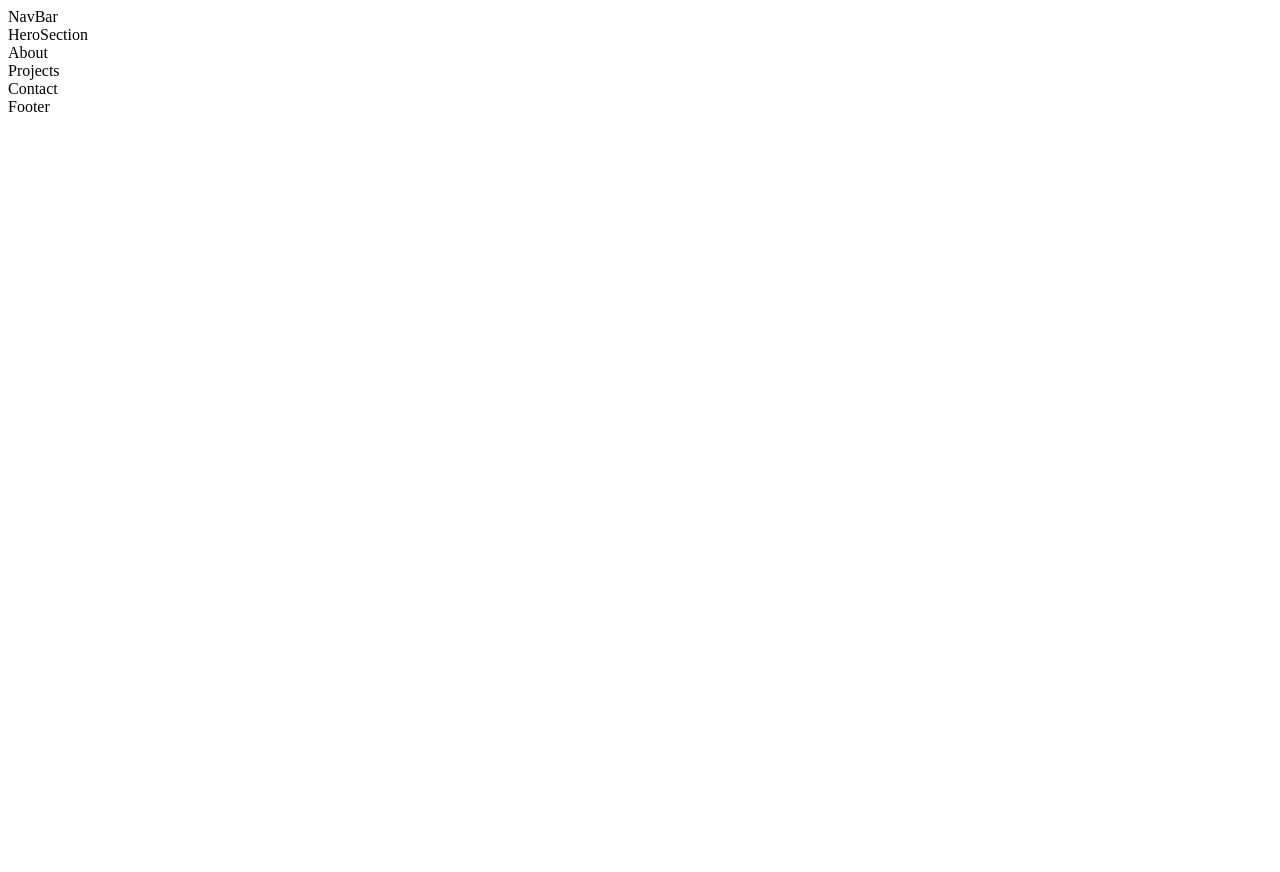
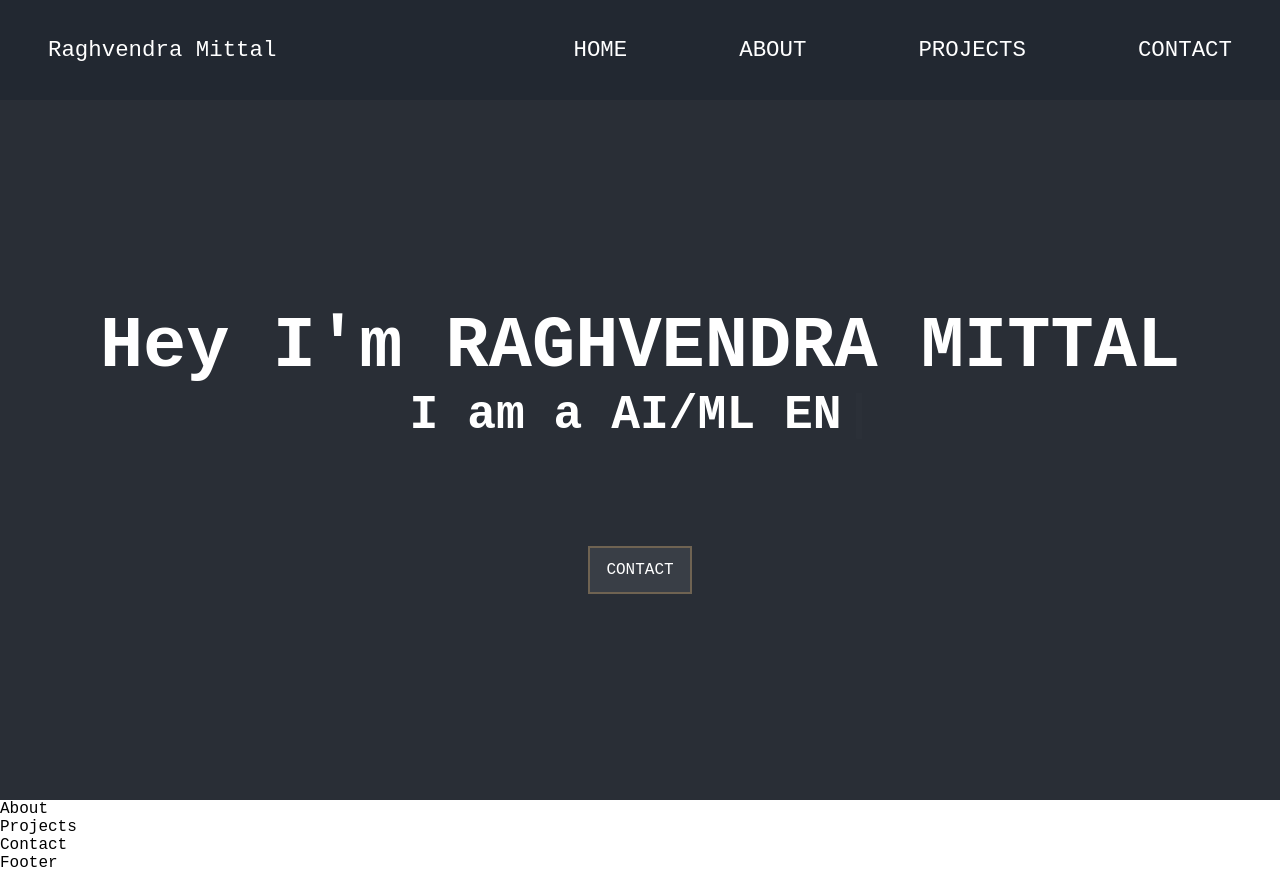
Before and after one commit to codermittal17/portfolio, a React (Create React App) app: page / in a window 1280 px wide. Before the commit the page ends 800 px from the top, so only its background shows below. Built offline with nearby package versions, Linux system fonts and the light colour scheme.

Commit message:
Implemented Hero Section and Navbar

```diff
--- a/package.json
+++ b/package.json
@@ -10,6 +10,7 @@
     "react": "^19.1.0",
     "react-dom": "^19.1.0",
     "react-scripts": "5.0.1",
+    "react-simple-typewriter": "^5.0.1",
     "web-vitals": "^2.1.4"
   },
   "scripts": {
--- a/src/components/About.js
+++ b/src/components/About.js
@@ -1,6 +1,6 @@
 function About() {
     return (
-        <div>
+        <div id="about">
             About
         </div>
     )
--- a/src/components/HeroSection.js
+++ b/src/components/HeroSection.js
@@ -1,8 +1,24 @@
+import { Typewriter } from 'react-simple-typewriter';
+
 function HeroSection() {
     return (
-        <div>
-            HeroSection
-        </div>
+        <main className="hero-section" id="hero">
+            <div>
+                <h2>Hey I'm RAGHVENDRA MITTAL</h2>
+                <h4 style={{
+                    textAlign: 'center'
+                }}>I am a <Typewriter
+                        words={['WEB DEVELOPER', 'FREELANCER', 'AI/ML ENTHUSIAST']}
+                        loop={0}
+                        cursor
+                        cursorStyle="|"
+                        typeSpeed={70}
+                        deleteSpeed={50}
+                        delaySpeed={1000}
+                    /></h4>
+            </div>
+            <a href="#contact" className="contact-btn">CONTACT</a>
+        </main>
     )
 }
 
--- a/src/components/NavBar.js
+++ b/src/components/NavBar.js
@@ -1,8 +1,14 @@
 function NavBar() {
     return (
-        <div>
-            NavBar
-        </div>
+        <nav className="navbar">
+            <div className="nav-signature">Raghvendra Mittal</div>
+            <ul className="navigation-buttons-container">
+                <a href="#hero"><li>HOME</li></a>
+                <a href="#about"><li>ABOUT</li></a>
+                <a href="#projects"><li>PROJECTS</li></a>
+                <a href="#contact"><li>CONTACT</li></a>
+            </ul>
+        </nav>
     )
 }
 
--- /dev/null
+++ b/src/index.css
@@ -0,0 +1,73 @@
+/* COLOR
+ #393E46 -> for background
+#222831 -> navbar
+#948979
+#DFD0B8 */
+
+/* CSS RESET */
+* {
+    margin: 0;
+    padding: 0;
+    box-sizing: border-box;
+}
+
+html {
+    scroll-behavior: smooth;
+}
+
+/* BODY STYLING */
+body {
+    font-family: 'Courier New', Courier, monospace;
+    -webkit-font-smoothing: antialiased;
+    -moz-osx-font-smoothing: grayscale;
+}
+
+/* NAVBAR STYLING */
+.navbar {
+    display: flex;
+    justify-content: space-between;
+    align-items: center;
+    height: 12.5vh;
+    padding: 2rem 3rem;
+    color: white;
+    background-color: #222831;
+    font-size: 1.4rem;
+}
+
+.navigation-buttons-container {
+    display: flex;
+    gap: 7rem;
+}
+
+.navigation-buttons-container li {
+    list-style: none;
+}
+
+.navigation-buttons-container a {
+    color: white;
+    text-decoration: none;
+}
+
+/* HERO SECTION STYLING */
+.hero-section {
+    height: calc(100vh - 12.5vh);
+    background-color: #292e36;
+    /* background-color: #393E46; */
+    color: white;
+    display: flex;
+    flex-direction: column;
+    justify-content: center;
+    align-items: center;
+    gap: 6.5rem;
+    font-size: 3rem;
+}
+
+.contact-btn{
+    border: 2px solid #6f6352;
+    background-color: #393E46;
+    color: white;
+    padding: 0.8rem 1rem;
+    font-size: 1rem;
+    cursor: pointer;
+    text-decoration: none;
+}
--- a/src/index.js
+++ b/src/index.js
@@ -1,5 +1,6 @@
 import React from 'react';
 import ReactDOM from 'react-dom/client';
+import "./index.css"
 import App from './components/App';
 
 const root = ReactDOM.createRoot(document.getElementById('root'));
```
Also changed, not shown: 1 other file (tests, documents, lock files or other folders).
